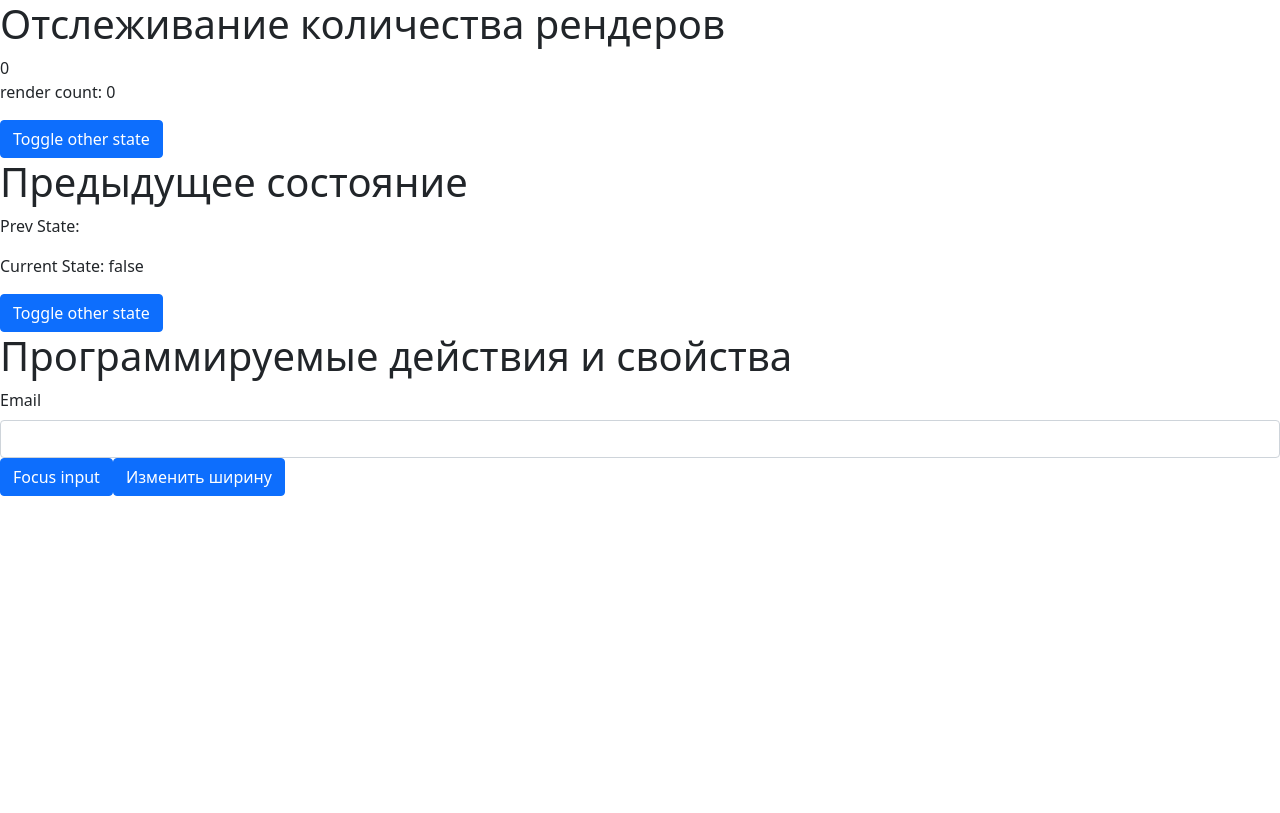
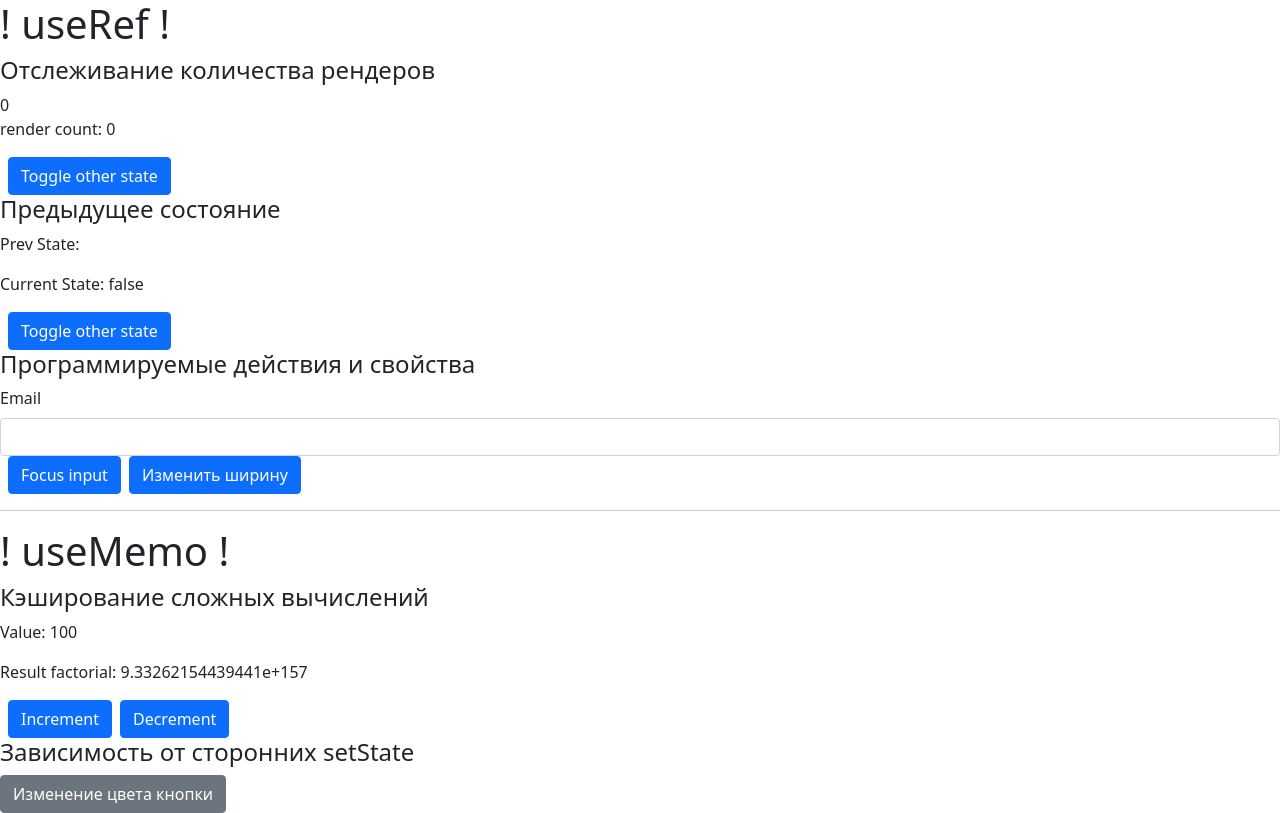
Before and after one commit to Gyper1on/learning-React-Hooks, a React (Create React App) app in the folder learning-react-hooks/: page / in a window 1280 px wide. Built offline with nearby package versions, Linux system fonts and the light colour scheme.

Commit message:
learning hoock useMemo

```diff
--- a/learning-react-hooks/src/App.js
+++ b/learning-react-hooks/src/App.js
@@ -3,14 +3,19 @@ import 'bootstrap/dist/css/bootstrap.min.css';
 import RenderCountExample from "./useRef/renderCount";
 import PrevStateExample from "./useRef/prevState";
 import ProgrammablActionsExample from "./useRef/programmablActionsExample";
+import ComplexCalculateExample from "./useMemo/comlexCalculate";
 
 
 const App = () => {
-    return(
+    return (
         <>
-        <RenderCountExample/>
+            <h1>! useRef !</h1>
+            <RenderCountExample/>
             <PrevStateExample/>
             <ProgrammablActionsExample/>
+            <hr/>
+            <h1>! useMemo !</h1>
+            <ComplexCalculateExample/>
         </>
     )
 }
--- /dev/null
+++ b/learning-react-hooks/src/useMemo/comlexCalculate.jsx
@@ -0,0 +1,45 @@
+import React, {useEffect, useMemo, useState} from "react";
+
+
+function factorial(n) {
+    return n ? n * factorial(n - 1) : 1
+}
+
+function runFactorial(n) {
+    console.log('run factorial')
+    return factorial(n)
+}
+const ComplexCalculateExample = () => {
+
+    const [value, setValue] = useState(100)
+    const [otherState, setOtherState] = useState(false)
+
+    useEffect(() => {
+        console.log('render')
+    })
+
+    const buttonColor = otherState ? 'primary' : 'secondary'
+
+    const fuct = useMemo(() => runFactorial(value), [value])
+
+    return (
+        <>
+            <h4>Кэширование сложных вычислений</h4>
+            <p>Value: {value}</p>
+            <p>Result factorial: {fuct}</p>
+            <button className='btn btn-primary ms-md-2'
+                    onClick={() => setValue(prevState => prevState + 10)}>Increment
+            </button>
+            <button className='btn btn-primary ms-md-2'
+                    onClick={() => setValue(prevState => prevState - 10)}>Decrement
+            </button>
+            <h4>Зависимость от сторонних setState</h4>
+            <button className={'btn ms-mb-2 btn-' + buttonColor}
+                    onClick={() => setOtherState((prevState) => !prevState)}> Изменение цвета кнопки
+            </button>
+
+        </>
+    )
+}
+
+export default ComplexCalculateExample
--- a/learning-react-hooks/src/useRef/prevState.jsx
+++ b/learning-react-hooks/src/useRef/prevState.jsx
@@ -15,10 +15,10 @@ const PrevStateExample = () => {
 
     return (
         <>
-            <h1>Предыдущее состояние</h1>
+            <h4>Предыдущее состояние</h4>
             <p> Prev State: {prevState.current}</p>
             <p> Current State: {otherState}</p>
-            <button className='btn btn-primary' onClick={toggleOtherState}>Toggle other state</button>
+            <button className='btn btn-primary ms-md-2' onClick={toggleOtherState}>Toggle other state</button>
         </>
 
     )
--- a/learning-react-hooks/src/useRef/programmablActionsExample.jsx
+++ b/learning-react-hooks/src/useRef/programmablActionsExample.jsx
@@ -18,11 +18,11 @@ const ProgrammablActionsExample = () => {
 
     return (
         <>
-            <h1>Программируемые действия и свойства</h1>
+            <h4>Программируемые действия и свойства</h4>
             <label htmlFor="email" className=' form form-label'> Email</label>
             <input ref={inputRef} type="email" className='form-control' id='email'/>
-            <button className='btn btn-primary' onClick={handleClick}>Focus input</button>
-            <button className='btn btn-primary' onClick={handleClickWidth} > Изменить ширину</button>
+            <button className='btn btn-primary ms-md-2' onClick={handleClick}>Focus input</button>
+            <button className='btn btn-primary ms-md-2' onClick={handleClickWidth} > Изменить ширину</button>
                 </>
                 )
             }
--- a/learning-react-hooks/src/useRef/renderCount.jsx
+++ b/learning-react-hooks/src/useRef/renderCount.jsx
@@ -14,10 +14,10 @@ const RenderCountExample = () => {
 
     return (
         <>
-            <h1>Отслеживание количества рендеров </h1>
+            <h4>Отслеживание количества рендеров </h4>
             {renderCount.current}
             <p> render count: {renderCount.current}</p>
-            <button className='btn btn-primary' onClick={toggleOtherState}>Toggle other state</button>
+            <button className='btn btn-primary ms-md-2' onClick={toggleOtherState}>Toggle other state</button>
         </>
     )
 }
--- /dev/null
+++ b/package.json
@@ -0,0 +1,5 @@
+{
+  "dependencies": {
+    "bootstrap": "^5.3.2"
+  }
+}
```
Also changed, not shown: 1 other file (tests, documents, lock files or other folders).
